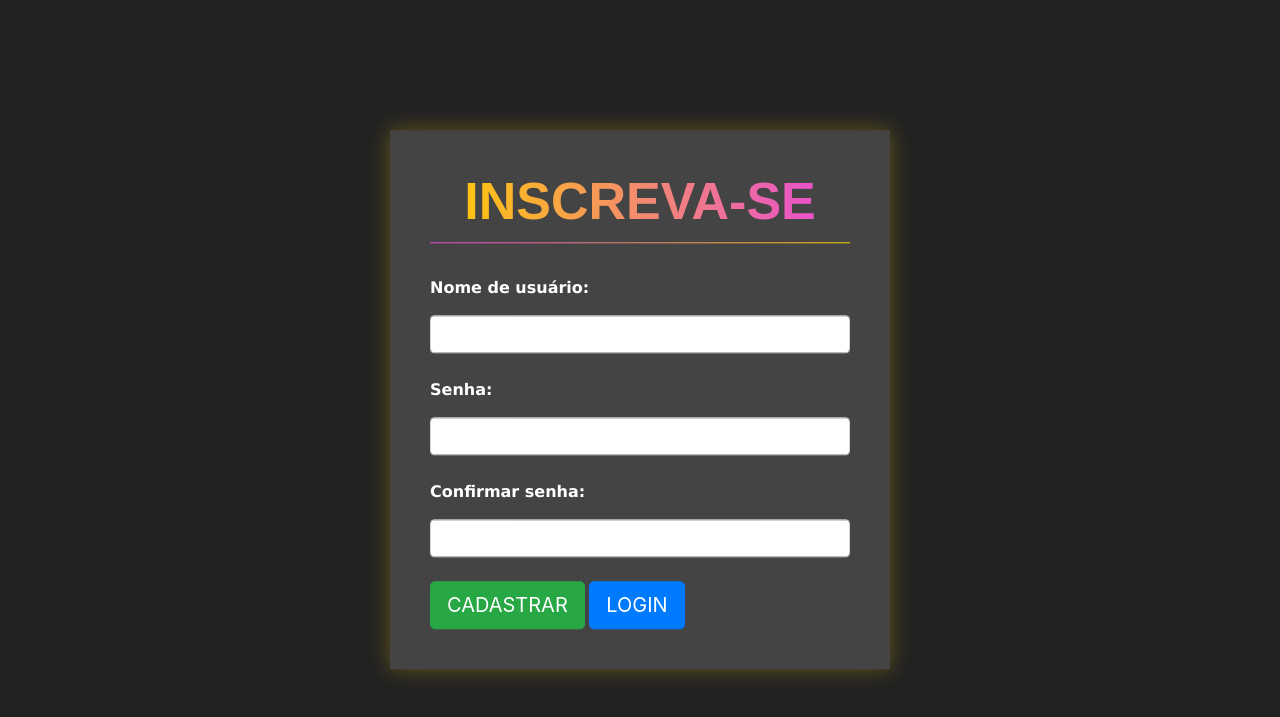
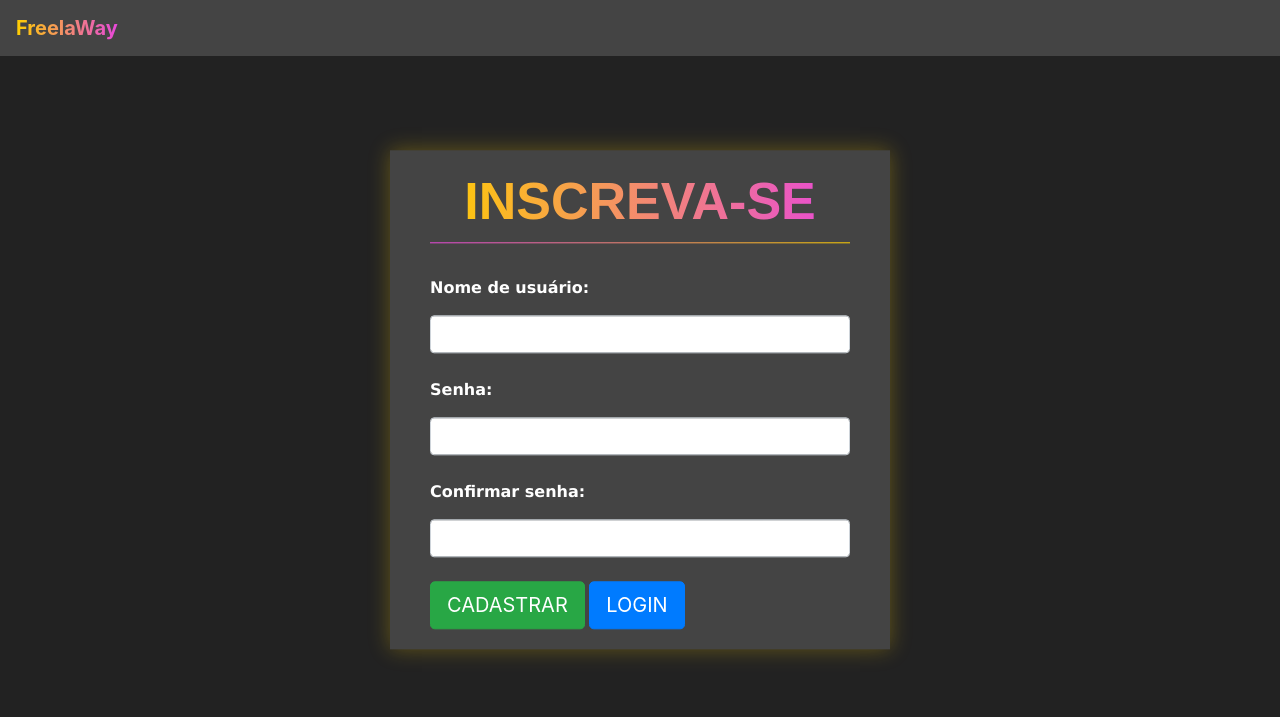
Before and after one commit to gabrielgcbs/pystack_week, a Django app: page /auth/cadastro/ in a window 1280 px wide. Shown: the top 717 px of the page. Run offline with Django 4.2, Linux system fonts and the light colour scheme.

Commit message:
feat: add navbar to sign in/up page

```diff
--- a/templates/base.html
+++ b/templates/base.html
@@ -23,12 +23,12 @@
     </head>
     <body class="fundo">
 
-        {% if user.is_authenticated %}
         <nav style="background-color: #444;" class="navbar navbar-expand-lg navbar-dark">
             <a class="navbar-brand" href="/jobs/perfil"><span class="font-degrade-nav">FreelaWay</span></a>
             <button class="navbar-toggler" type="button" data-toggle="collapse" data-target="#navbarNav" aria-controls="navbarNav" aria-expanded="false" aria-label="Toggle navigation">
                 <span class="navbar-toggler-icon"></span>
             </button>
+            {% if user.is_authenticated %}
             <div class="collapse navbar-collapse" id="navbarNav">
                 <ul class="navbar-nav">
                     <li class="nav-item active">
@@ -42,8 +42,8 @@
                     </li>
                 </ul>
             </div>
+            {% endif %}
         </nav>
-        {% endif %}
 
         {% block 'body' %}
         {% endblock %}
--- a/templates/static/autenticacao/css/cadastro.css
+++ b/templates/static/autenticacao/css/cadastro.css
@@ -5,7 +5,7 @@
 .box{
     background-color: #444;
     width: 500px;
-    padding: 40px;
+    padding: 20px 40px 20px 40px;
     position: absolute;
     top: 50%;
     left: 50%;
```
Lines whose indentation alone changed are shown as unchanged.
